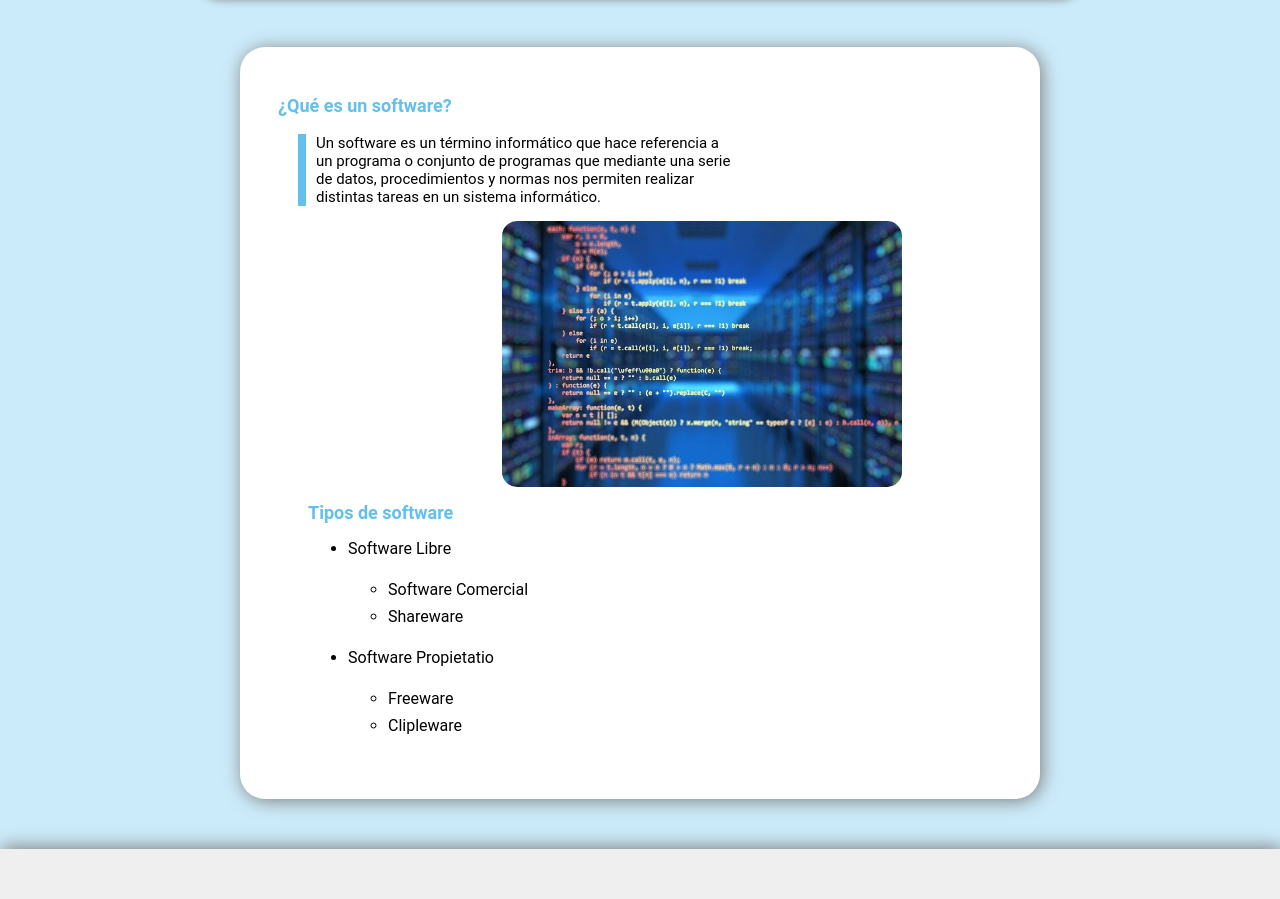
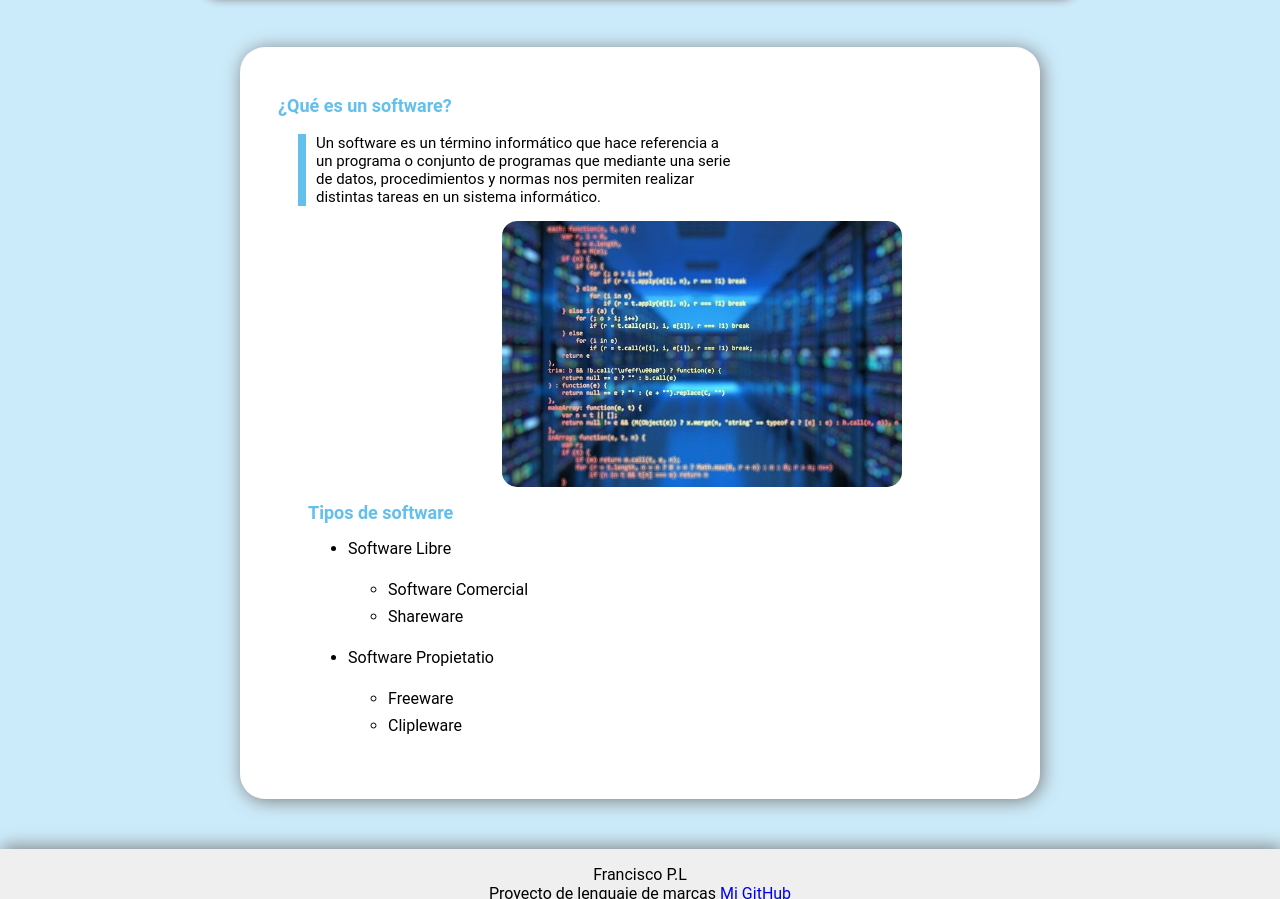
Before and after one commit to FranciscoLuque/primerapaginaweb, a plain HTML site: page index.html in a window 1280 px wide. Shown: the part 83-982 px from the top of the page. Drawn offline with Linux system fonts and the light colour scheme.

Commit message:
Update index.html

```diff
--- a/index.html
+++ b/index.html
@@ -75,6 +75,9 @@
       </main>
     <div id="aboutme">
        <footer id="footer">
+	    Francisco P.L
+         <br>
+         Proyecto de lenguaje de marcas  <a href="https://github.com/FranciscoLuque/"> Mi GitHub</a>
       </footer>
     </div>
   </div>
```
